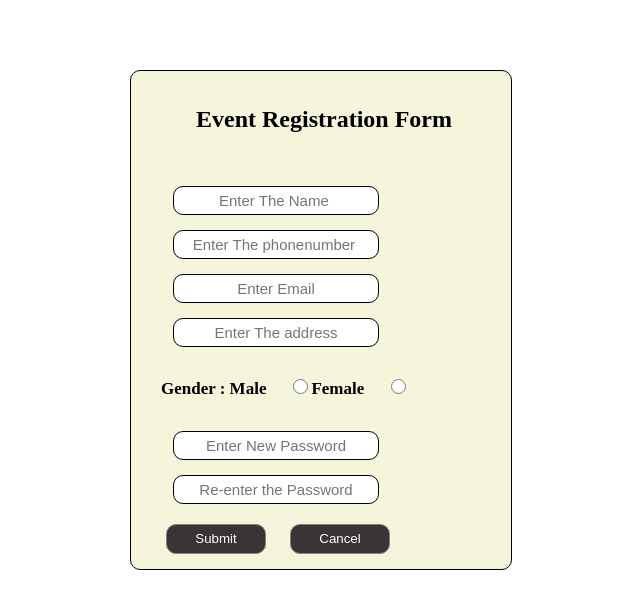
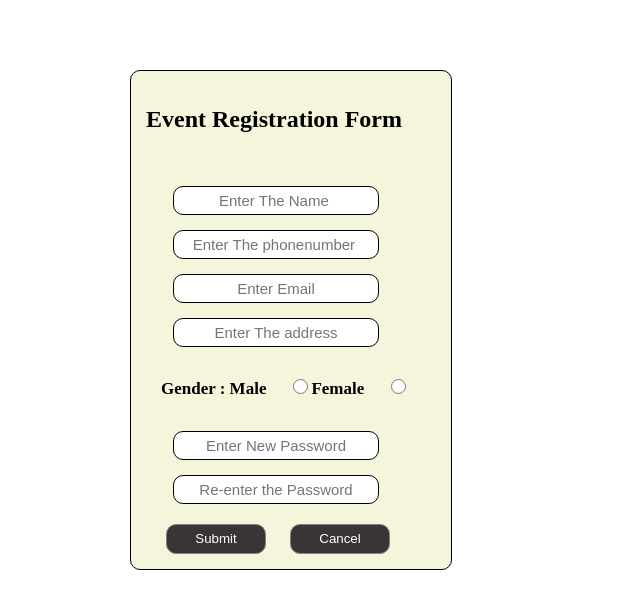
Before and after one commit to sidhuganesh123/secondrepo, a plain HTML site: page index.html in a window 1280 px wide. Shown: the whole page, without its empty margins (358-998 px from the left). Drawn offline with Linux system fonts and the light colour scheme.

Commit message:
Initial commit

```diff
--- a/index.css
+++ b/index.css
@@ -1,6 +1,6 @@
 .main{
     height: auto;
-    width: 350px;
+    width: 290px;
     border: 1px solid black;
     background-color: beige;
     margin-top: 70px;
@@ -8,7 +8,7 @@
     border-radius: 10px;
     padding: 15px 15px;
 }
-h2{
+h3{
     margin-left: 50px;
     margin-top: 20px;
 }
```
Also changed, not shown: reg.html (added, +14 -0 lines), 1 other file.
